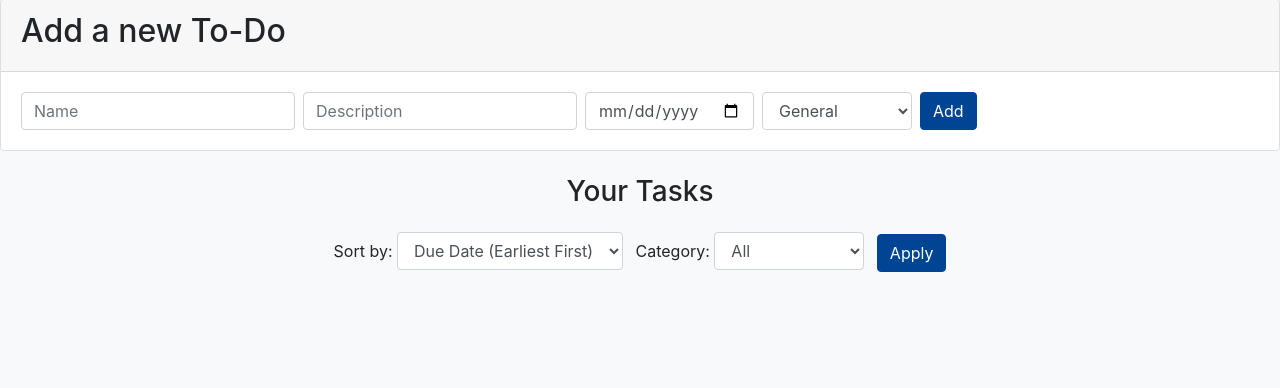
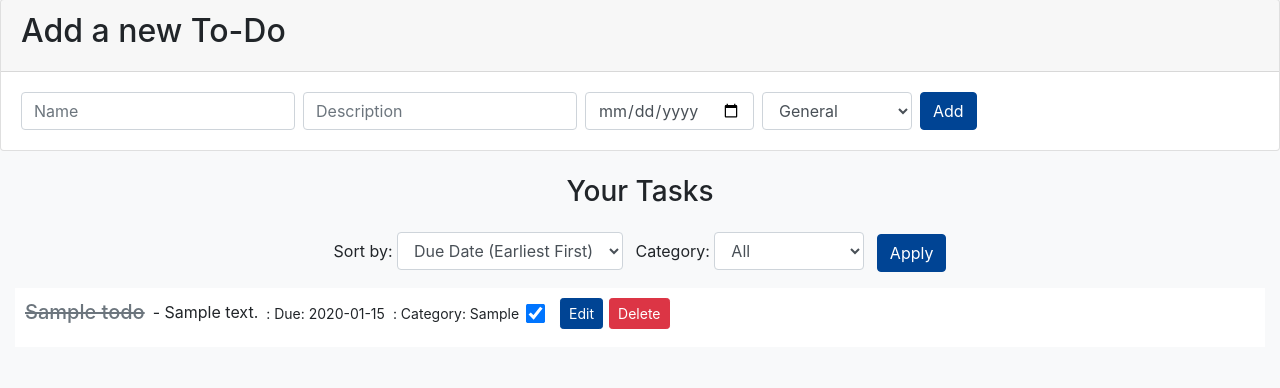
Before and after one commit to imamchris/ToDo, a Flask app: page /dashboard in a window 1280 px wide. Shown: the part 201-589 px from the top of the page. Run offline with Flask 3, Linux system fonts and the light colour scheme; a user stored in the database is signed in; tables that the repository leaves empty hold one stand-in row (values such as "Sample post"); some libraries are stand-ins or nearby versions.

Commit message:
Changed the filter system so now you can apply basic categories of the todos and arrange them depending their date, alphabetical order and completion status

```diff
--- a/app.py
+++ b/app.py
@@ -67,23 +67,21 @@ def dashboard():
         return redirect(url_for('login'))
 
     sort_by = request.args.get('sort_by', 'due_date_asc')
-    sort_column = 'due_date'
-    sort_order = 'ASC'
-
-    if sort_by == 'due_date_desc':
-        sort_order = 'DESC'
-    elif sort_by == 'name_asc':
-        sort_column = 'name'
-        sort_order = 'ASC'
-    elif sort_by == 'name_desc':
-        sort_column = 'name'
-        sort_order = 'DESC'
-    elif sort_by == 'completed':
-        sort_column = 'completed'
-        sort_order = 'ASC'
+    filter_by_category = request.args.get('filter_by_category', 'all')
+    sort_options = {
+        'due_date_asc': 'due_date ASC',
+        'due_date_desc': 'due_date DESC',
+        'name_asc': 'name ASC',
+        'name_desc': 'name DESC',
+        'completed': 'completed ASC'
+    }
+    sort_query = sort_options.get(sort_by, 'due_date ASC')
 
     with engine.connect() as conn:
-        todos = conn.execute(text(f"SELECT * FROM todos WHERE user_id = :user_id ORDER BY {sort_column} {sort_order}"), {'user_id': session['user_id']}).fetchall()
+        if filter_by_category == 'all':
+            todos = conn.execute(text(f"SELECT * FROM todos WHERE user_id = :user_id ORDER BY {sort_query}"), {'user_id': session['user_id']}).fetchall()
+        else:
+            todos = conn.execute(text(f"SELECT * FROM todos WHERE user_id = :user_id AND category = :category ORDER BY {sort_query}"), {'user_id': session['user_id'], 'category': filter_by_category}).fetchall()
 
     # Convert due_date from string to datetime.date
     todos = [
@@ -95,7 +93,7 @@ def dashboard():
     ]
 
     current_date = datetime.now().date()
-    return render_template('dashboard.html', todos=todos, user_id=session['user_id'], username=session['username'], current_date=current_date, sort_by=sort_by)
+    return render_template('dashboard.html', todos=todos, user_id=session['user_id'], username=session['username'], current_date=current_date, sort_by=sort_by, filter_by_category=filter_by_category)
 
 # Add ToDo
 @app.route('/add_todo', methods=['POST'])
--- a/templates/dashboard.html
+++ b/templates/dashboard.html
@@ -198,7 +198,6 @@
     <ul class="list-group list-group-flush">
         {% if todos %}
             {% for todo in todos %}
-            {% if filter_by_category == 'all' or todo.category == filter_by_category %}
                 <li class="list-group-item todo-item">
                     <div class="d-flex justify-content-between align-items-center mb-2">
                         <div>
@@ -237,7 +236,6 @@
                         </form>
                     </div>
                 </li>
-            {% endif %}
             {% endfor %}
         {% else %}
             <li class="list-group-item text-center">There are no tasks right now.</li>
```
Also changed, not shown: user_data.db. Lines whose indentation alone changed are shown as unchanged.
